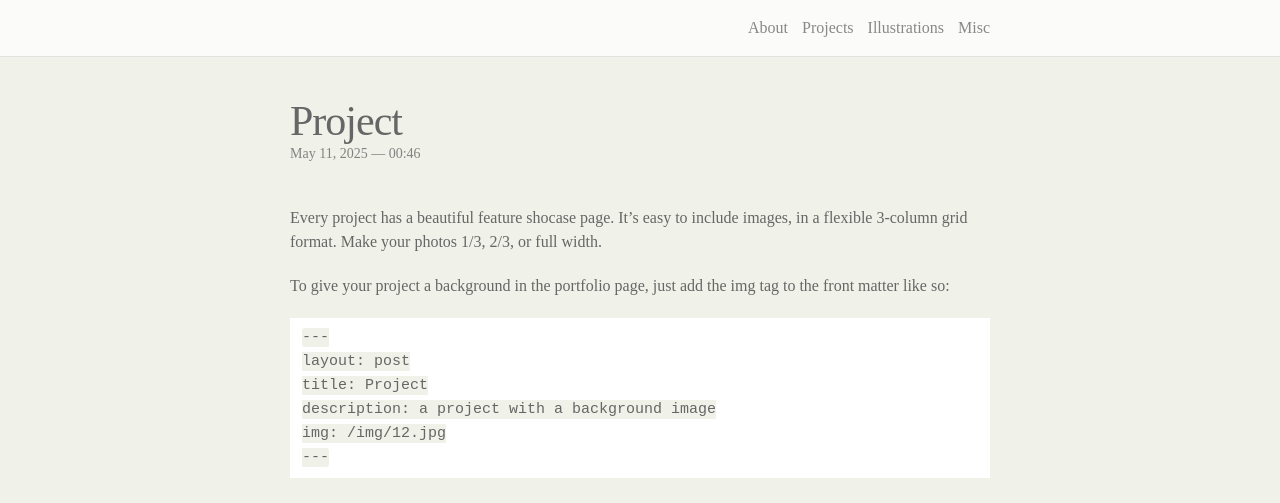
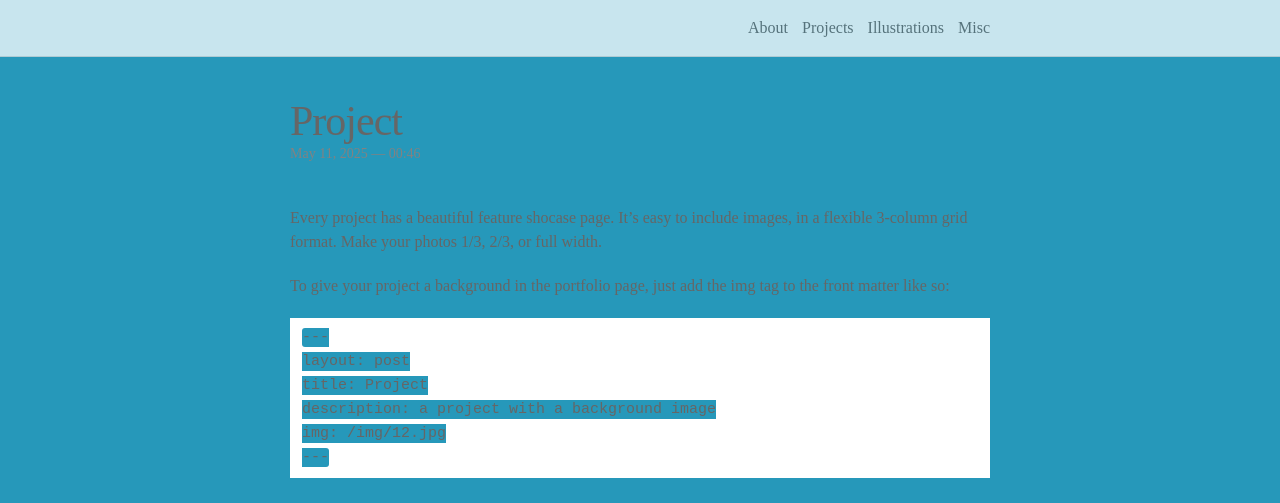
Before and after one commit to Nordicpuff/portfolio, a Jekyll site: the page built from docs/_misc/1_project.markdown, in a window 1280 px wide and 1400 px high. Shown: the top 503 px of the window. Built offline with Jekyll 4.4.1, drawn with Linux system fonts in a browser that asks for light colours; nearby versions of some CDN libraries; some web fonts are replaced; grey boxes are pictures that could not be loaded.

Commit message:
Test fonts and colors

```diff
--- a/docs/_sass/_base.scss
+++ b/docs/_sass/_base.scss
@@ -9,13 +9,13 @@
 }
 
 @font-face {
-    font-family: futura;
-    src: url('./unicode.futurab.ttf'); /*URL to font*/
+    font-family: futura2;
+    src: url('./test.ttf'); /*URL to font*/
 }
 
 
 /** Variables **********************************************/
-$base-font-family:              futura;
+$base-font-family:              futura2;
 $base-line-height:              1.5em;
 $horizontal-spacing-unit:       50px;
 $vertical-spacing-unit:         40px;
@@ -35,7 +35,7 @@
 $lime_green: #B7D12A;
 $dark_green: #f0f1e8;
 $purple: #B509AC;
-$yellow: #FFD300;
+$yellow: #FEE12B;
 
 
 $grey-color-dark: #333;   /* footer */
@@ -44,7 +44,7 @@
 
 /* Set theme color *************************/
 $theme-color:   $yellow;
-$background-color:  $dark_green;
+$background-color:  $blue;
 
 
 /************************************************************/
--- a/docs/index.html
+++ b/docs/index.html
@@ -9,6 +9,9 @@
   <hr>
   <br/>
 </div>
+
+
+<img class="col one right" src="./img/1.jpg">
 
 
 <br/>
@@ -27,9 +30,7 @@
 <br/>
 <span class="contacticon center">
 	<a href="mailto:you@example.com"><i class="fa fa-envelope-square"></i></a>
-	<a href="https://github.com" target="_blank"><i class="fa fa-github-square"></i></a>
 	<a href="https://www.linkedin.com" target="_blank"><i class="fa fa-linkedin-square"></i></a>
-	<a href="http://tumblr.com" target="_blank"><i class="fa fa-tumblr-square"></i></a>
 	<a href="https://twitter.com" target="_blank"><i class="fa fa-twitter-square"></i></a>
 </span>
 
```
Also changed, not shown: docs/_sass/test.ttf (added).
